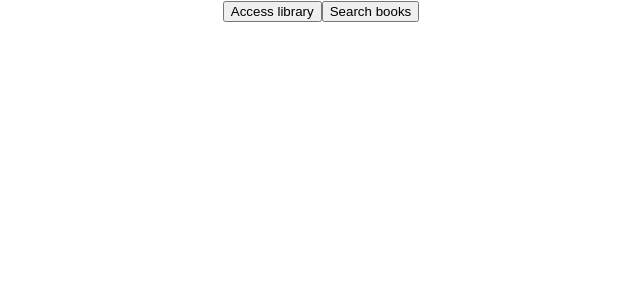
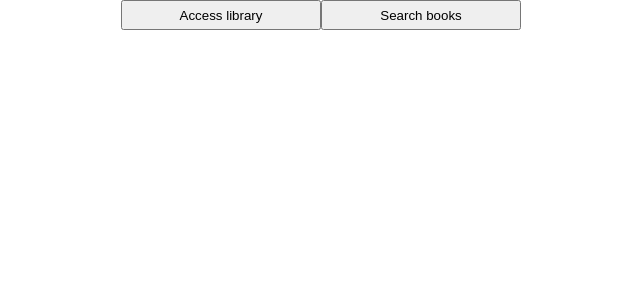
Before and after one commit to Apoorv266/machine-coding, a React (Create React App) app in the folder round-1/: page / in a window 1280 px wide. Shown: the top 300 px of the page, without its empty margins (319-959 px from the left). Built offline with nearby package versions, Linux system fonts and the light colour scheme.

Commit message:
style : button styles

```diff
--- a/round-1/src/App.css
+++ b/round-1/src/App.css
@@ -36,3 +36,11 @@
     transform: rotate(360deg);
   }
 }
+
+
+button{
+  cursor: pointer;
+    height: 30px;
+    width: 200px;
+
+}
--- a/round-1/src/Components/SearchComponent.js
+++ b/round-1/src/Components/SearchComponent.js
@@ -9,10 +9,11 @@ const SearchComponent = () => {
     const navigate = useNavigate()
     return (
         <div>
+            <div className='utils'>
             <button onClick={() => navigate(-1)}>Return</button>
             <Link to={"/main"}><button>Access library</button></Link>
             <input type='text' placeholder='search books by author or title !' value={inputData} onChange={(e)=>setinputData(e.target.value)} id='inputfield'/>
-
+            </div>
                 <RenderComponent data={filteredData} filterVal = {"All"}/>
         </div>
     )
--- a/round-1/src/Styles/RenderComponent.css
+++ b/round-1/src/Styles/RenderComponent.css
@@ -7,10 +7,13 @@
 }
 
 #inputfield{
-    width: 20vw;
+    width: 80%;
     border: 1px solid black;
     margin-top: 30px;
+    height: 30px;
 }
+
+
 
 
 @media only screen and (max-width : 768px) {
@@ -23,6 +26,13 @@
     .card-container{
         grid-template-columns: 1fr 1fr ;
     }
+
+    .utils{
+        display: flex;
+        flex-direction: column;
+        align-items: center;
+        justify-content: center;
+    }
 }
 
 @media only screen and (max-width : 375px) {
```
